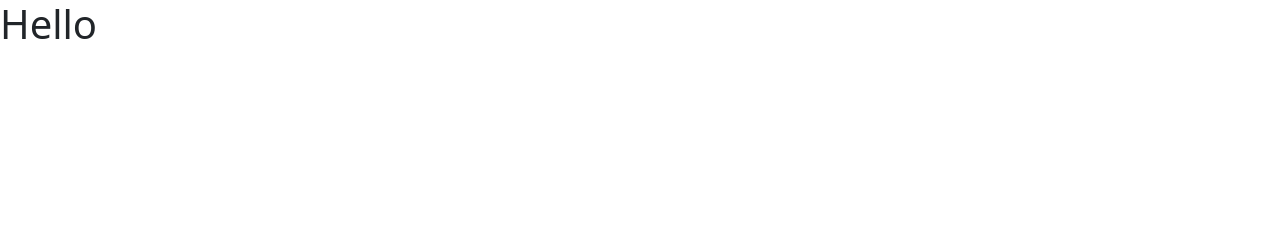
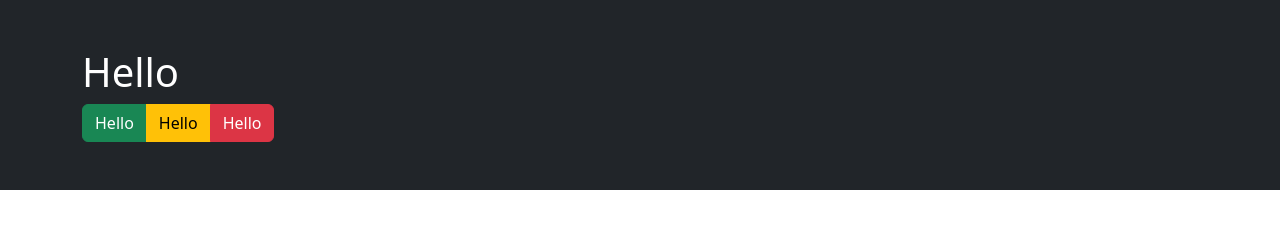
Before and after one commit to Fermain/bootstrap-app, a website: page index.html in a window 1280 px wide. Drawn offline with nearby package versions, Linux system fonts and the light colour scheme; files that its build step writes are made by us from their sources.

Commit message:
Sets up some test classes

```diff
--- a/index.html
+++ b/index.html
@@ -7,6 +7,16 @@
   <link rel="stylesheet" href="dist/css/index.css">
 </head>
 <body>
-  <h1>Hello</h1>
+  <header class="bg-dark text-white py-5">
+    <div class="container">
+      <h1>Hello</h1>
+      <div class="btn-group">
+        <button class="btn btn-success">Hello</button>
+        <button class="btn btn-warning">Hello</button>
+        <button class="btn btn-danger">Hello</button>
+      </div>
+    </div>
+  </header>
+
 </body>
 </html>
```
